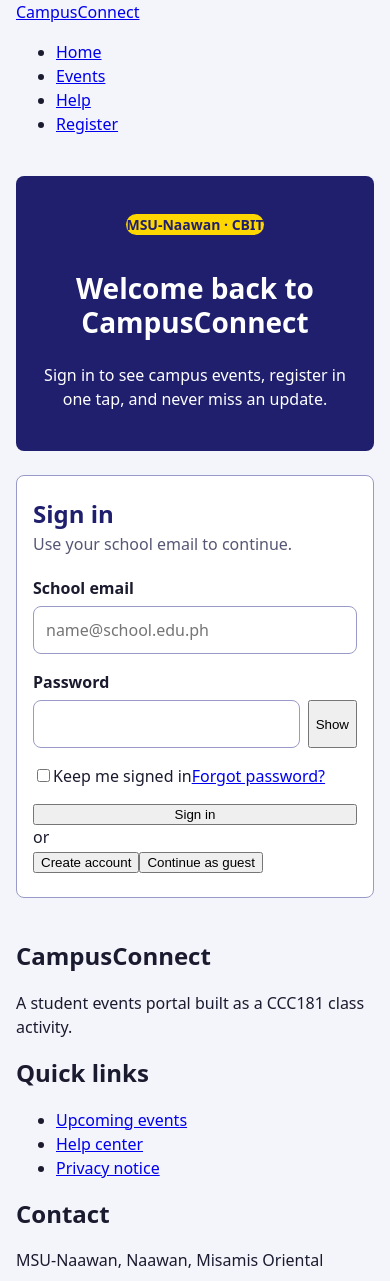
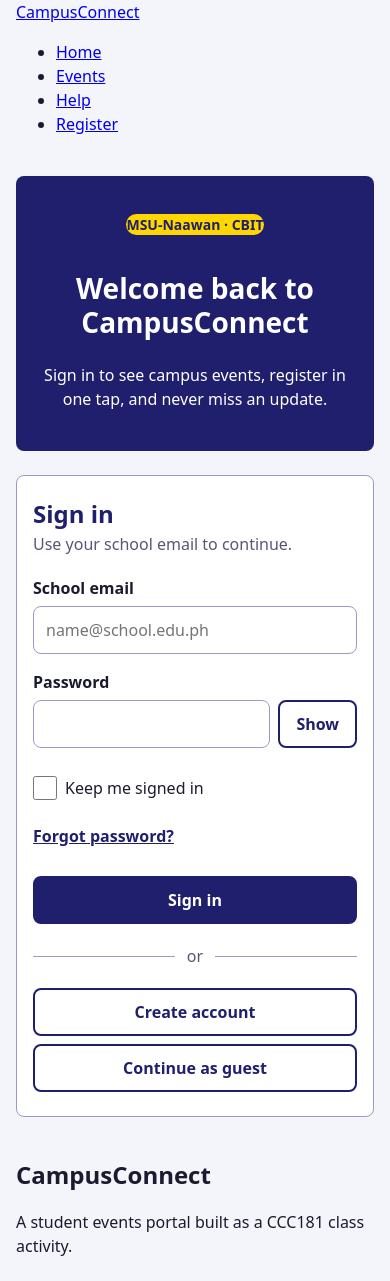
Before and after one commit to preciousmaedala/ccc181-week10-group1, a React (Vite) app: page / in a window 390 px wide. Shown: the top 1281 px of the page. Built offline with nearby package versions, Linux system fonts and the light colour scheme.

Commit message:
form: stacked options row, 48px buttons, divider and alt actions on mobile

```diff
--- a/src/styles/form.css
+++ b/src/styles/form.css
@@ -88,6 +88,120 @@
 }
 
 
+.form-options {
+  display: flex;
+  flex-direction: column;
+}
+
+.checkbox {
+  display: flex;
+  align-items: center;
+  gap: 0.5rem;
+  min-height: 48px;
+  cursor: pointer;
+}
+
+.checkbox input {
+  width: 1.5rem;
+  height: 1.5rem;
+  margin: 0;
+}
+
+.link {
+  display: inline-flex;
+  align-items: center;
+  min-height: 48px;
+  color: var(--navy);
+  font-weight: 700;
+}
+
+.link:hover,
+.link:focus-visible {
+  color: var(--navy-hover);
+}
+
+.link:focus-visible,
+.checkbox input:focus-visible {
+  outline: 3px solid var(--navy);
+  outline-offset: 2px;
+}
+
+.btn {
+  display: inline-flex;
+  align-items: center;
+  justify-content: center;
+  min-height: 48px;
+  padding-inline: 1rem;
+  font-family: inherit;
+  font-size: 1rem;
+  font-weight: 700;
+  color: var(--navy);
+  background: var(--surface);
+  border: 2px solid var(--navy);
+  border-radius: var(--radius);
+  cursor: pointer;
+}
+
+.btn:focus-visible {
+  outline: 3px solid var(--navy);
+  outline-offset: 2px;
+}
+
+.btn--primary {
+  width: 100%;
+  color: #fff;
+  background: var(--navy);
+}
+
+.btn--primary:hover,
+.btn--primary:focus-visible {
+  background: var(--navy-hover);
+}
+
+.btn--secondary {
+  width: 100%;
+  color: var(--navy);
+  background: var(--surface);
+}
+
+.btn--secondary:hover,
+.btn--secondary:focus-visible {
+  background: #e8e8f7;
+}
+
+.toggle-password {
+  min-width: 4.5rem;
+  color: var(--navy);
+  background: var(--surface);
+}
+
+.toggle-password:hover,
+.toggle-password:focus-visible {
+  background: #e8e8f7;
+}
+
+.login-card__divider {
+  display: flex;
+  align-items: center;
+  gap: 0.75rem;
+  margin: 1.25rem 0;
+  color: var(--muted);
+}
+
+.login-card__divider::before,
+.login-card__divider::after {
+  content: '';
+  flex: 1;
+  height: 1px;
+  background: var(--border);
+}
+
+.alt-actions {
+  display: flex;
+  flex-direction: column;
+  gap: 0.5rem;
+}
+
 
 /* ---- 2. 768px and up (tablets) ---------------------------------------
    TODO @media (min-width: 768px)
```
